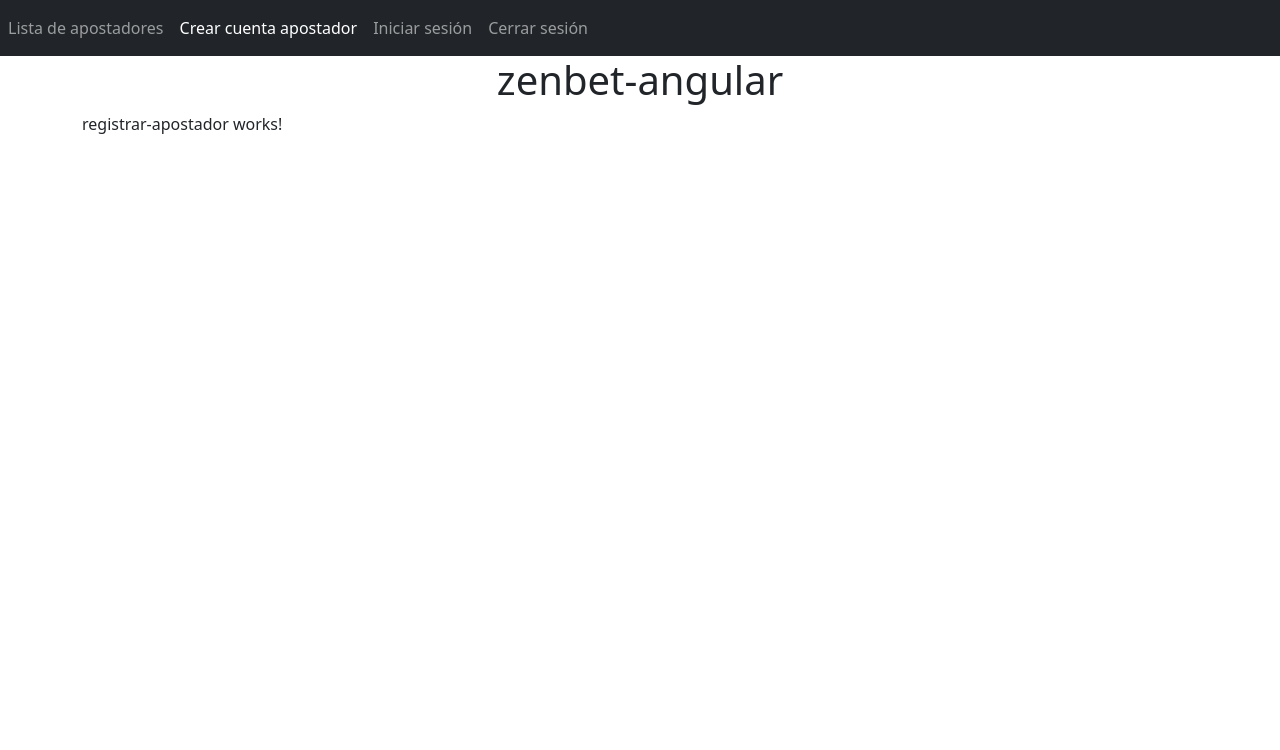
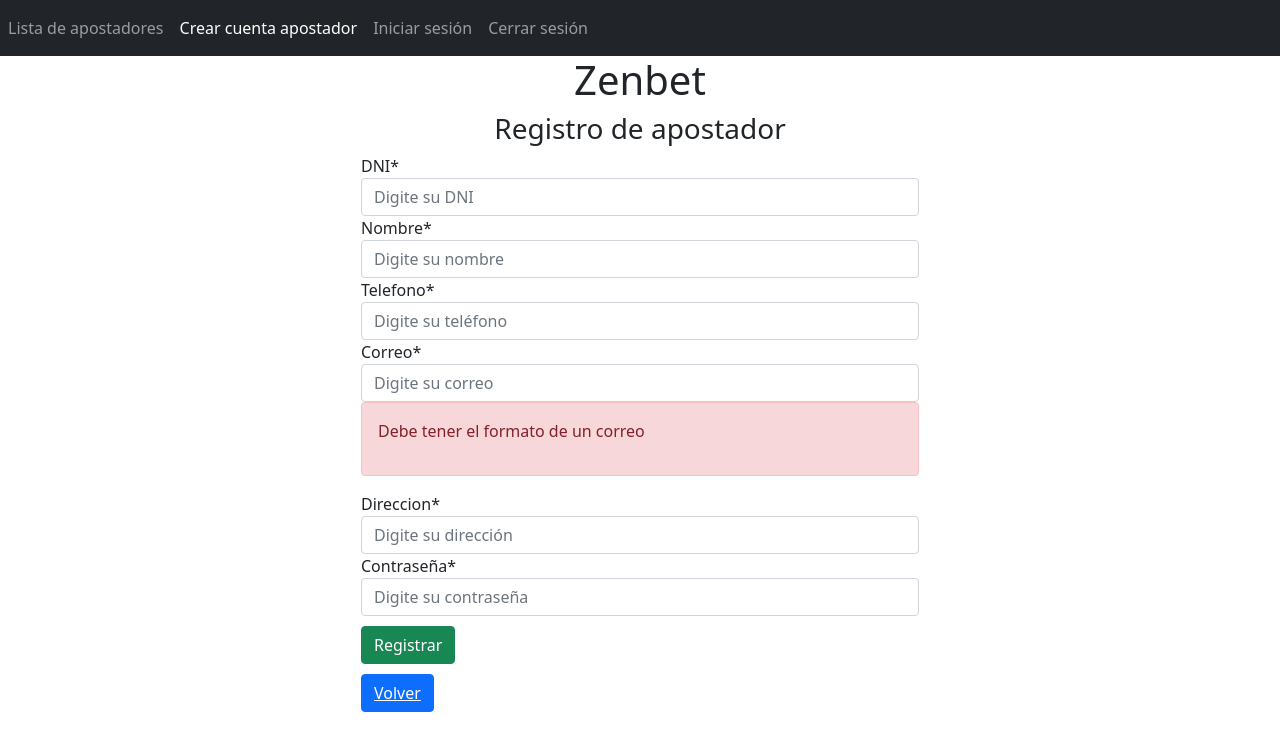
Before and after one commit to ZENBET/zenbet-front, an Angular app: page /registrar-apostador in a window 1280 px wide. Shown: the top 750 px of the page. Built offline with nearby package versions, Linux system fonts and the light colour scheme.

Commit message:
feat: implementar interfaz para registrar usuario por frontend

```diff
--- a/src/app/app.component.ts
+++ b/src/app/app.component.ts
@@ -6,5 +6,5 @@ import { Component } from '@angular/core';
   styleUrls: ['./app.component.css']
 })
 export class AppComponent {
-  title = 'zenbet-angular';
+  title = 'Zenbet';
 }
--- a/src/app/registrar-apostador/registrar-apostador.component.html
+++ b/src/app/registrar-apostador/registrar-apostador.component.html
@@ -1 +1,91 @@
-<p>registrar-apostador works!</p>
+<div class="col-md-6 offset-md-3">
+    <h3 class="text-center"> Registro de apostador</h3>
+    <form (ngSubmit)="onSubmit()">
+        <div class="form-group">
+            <label>DNI*</label>
+            <input type = "text"
+            class="form-control"
+            id = "DNI"
+            [(ngModel)] = "apostador.dni"
+            name = "DNI"
+            required
+            minlength="8"
+            maxlength="8"
+            placeholder="Digite su DNI "
+            #nombre = "ngModel"
+            >
+
+        </div>
+
+        <div class="form-group">
+            <label>Nombre*</label>
+            <input type="text"
+            class="form-control"
+            id = "nombre"
+            [(ngModel)] = "apostador.nombre"
+            name = "nombre"
+            placeholder="Digite su nombre ">
+        </div>
+
+        <div class="form-group">
+            <label>Telefono*</label>
+            <input type = "text"
+            class="form-control"
+            id = "telefono"
+            [(ngModel)] = "apostador.telefono"
+            name = "telefono"
+            required
+            minlength="9"
+            maxlength="9"
+            placeholder="Digite su teléfono "
+            #nombre = "ngModel"
+            >
+        </div>
+
+        <div class="form-group">
+            <label>Correo*</label>
+            <input type = "correo"
+            class="form-control"
+            id = "correo"
+            [(ngModel)] = "apostador.correo"
+            name = "correo"
+            pattern ="[a-zA-Z0-9_]+([.][a-zA-Z0-9_]+)*@[a-zA-Z0-9_]+([.][a-zA-Z0-9_]+)*[.][a-zA-Z]{1,5}"
+            required
+            placeholder="Digite su correo "
+            #email = "ngModel"
+            >
+            <div class="alert alert-danger" *ngIf= "email.invalid"><p>Debe tener el formato de un correo</p>
+            </div>
+        </div>
+
+        <div class="form-group">
+            <label>Direccion*</label>
+            <input type="text"
+            class="form-control"
+            id = "direccion"
+            [(ngModel)] = "apostador.direccion"
+            name = "direccion"
+            placeholder="Digite su dirección ">
+        </div>
+
+        <div class="form-group">
+            <label>Contraseña*</label>
+            <input type="password"
+            class="form-control"
+            id = "contrasena"
+            [(ngModel)] = "apostador.contrasena"
+            name = "contrasena"
+            placeholder="Digite su contraseña ">
+        </div>
+
+        <div class="form-group">
+            <button class="btn btn-success" style="margin-top: 10px; margin-right: 10px;">Registrar</button>
+        </div>
+        <div>
+            <button class="btn btn-primary" style="margin-top: 10px;"><a href="http://localhost:4200/apostador" style="color: white;">Volver</a></button>
+        </div>
+
+
+
+    </form>
+</div>
--- a/src/app/registrar-apostador/registrar-apostador.component.ts
+++ b/src/app/registrar-apostador/registrar-apostador.component.ts
@@ -1,10 +1,39 @@
-import { Component } from '@angular/core';
+import { Component, OnInit} from '@angular/core';
+import { Apostador } from '../apostador';
+import { ApostadorService } from '../apostador.service';
+import { Router } from '@angular/router';
 
 @Component({
   selector: 'app-registrar-apostador',
   templateUrl: './registrar-apostador.component.html',
   styleUrls: ['./registrar-apostador.component.css']
 })
-export class RegistrarApostadorComponent {
+export class RegistrarApostadorComponent implements OnInit {
+
+  apostador : Apostador = new Apostador();
+
+  constructor(private apostadorServicio: ApostadorService, private router: Router){
+
+  }
+
+  ngOnInit(): void {
+
+  }
+
+  guardarApostador(){
+    this.apostadorServicio.registrarApostador(this.apostador).subscribe(dato => {
+      console.log(dato);
+      this.irALaListaApostadores();
+    }, error => console.log(error));
+  }
+
+  irALaListaApostadores(){
+    this.router.navigate(['/apostador']);
+  }
+
+  onSubmit(){
+    this.guardarApostador();
+  }
+
 
 }
```
